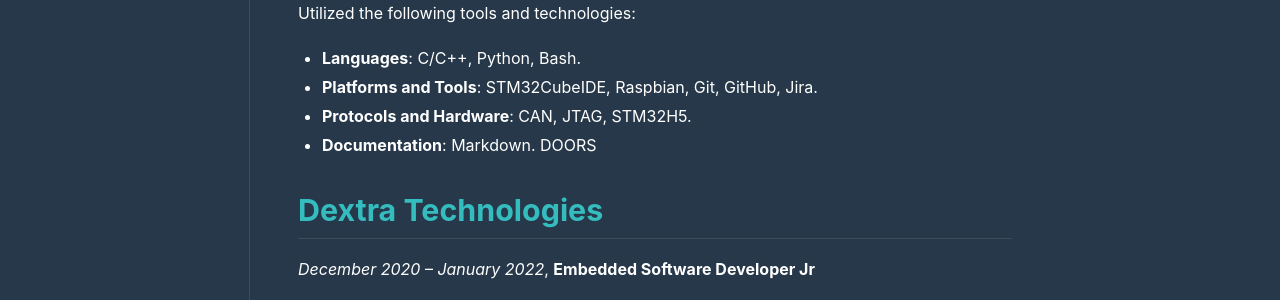
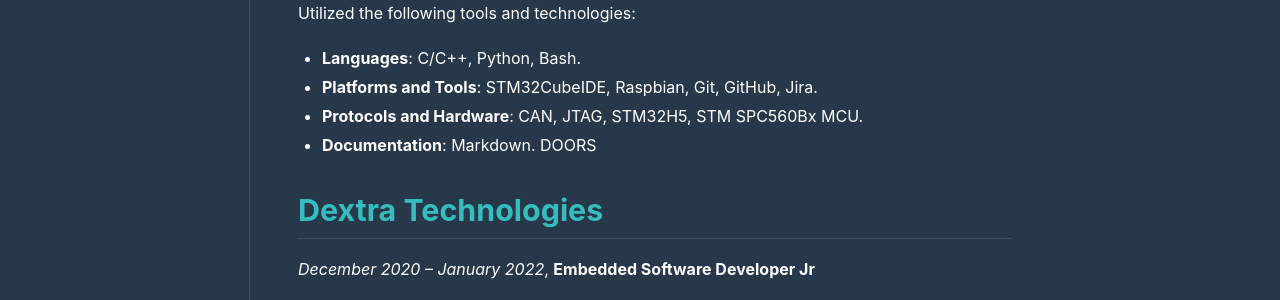
Before and after one commit to razielgdn/risingembeddedmx, a Jekyll site: the page built from about/en/about-en.md, in a window 1280 px wide. Shown: the part 1062-1362 px from the top of the page. Built offline with Jekyll 4.4.1, drawn with Linux system fonts in a browser that asks for light colours; nearby versions of some CDN libraries.

Commit message:
update about file

```diff
--- a/about/en/about-en.md
+++ b/about/en/about-en.md
@@ -40,7 +40,7 @@
 Utilized the following tools and technologies:
 - **Languages**: C/C++, Python, Bash.
 - **Platforms and Tools**: STM32CubeIDE, Raspbian, Git, GitHub, Jira.
-- **Protocols and Hardware**: CAN, JTAG, STM32H5.
+- **Protocols and Hardware**: CAN, JTAG, STM32H5, STM SPC560Bx MCU.
 - **Documentation**: Markdown. DOORS
 
 ## Dextra Technologies
```
